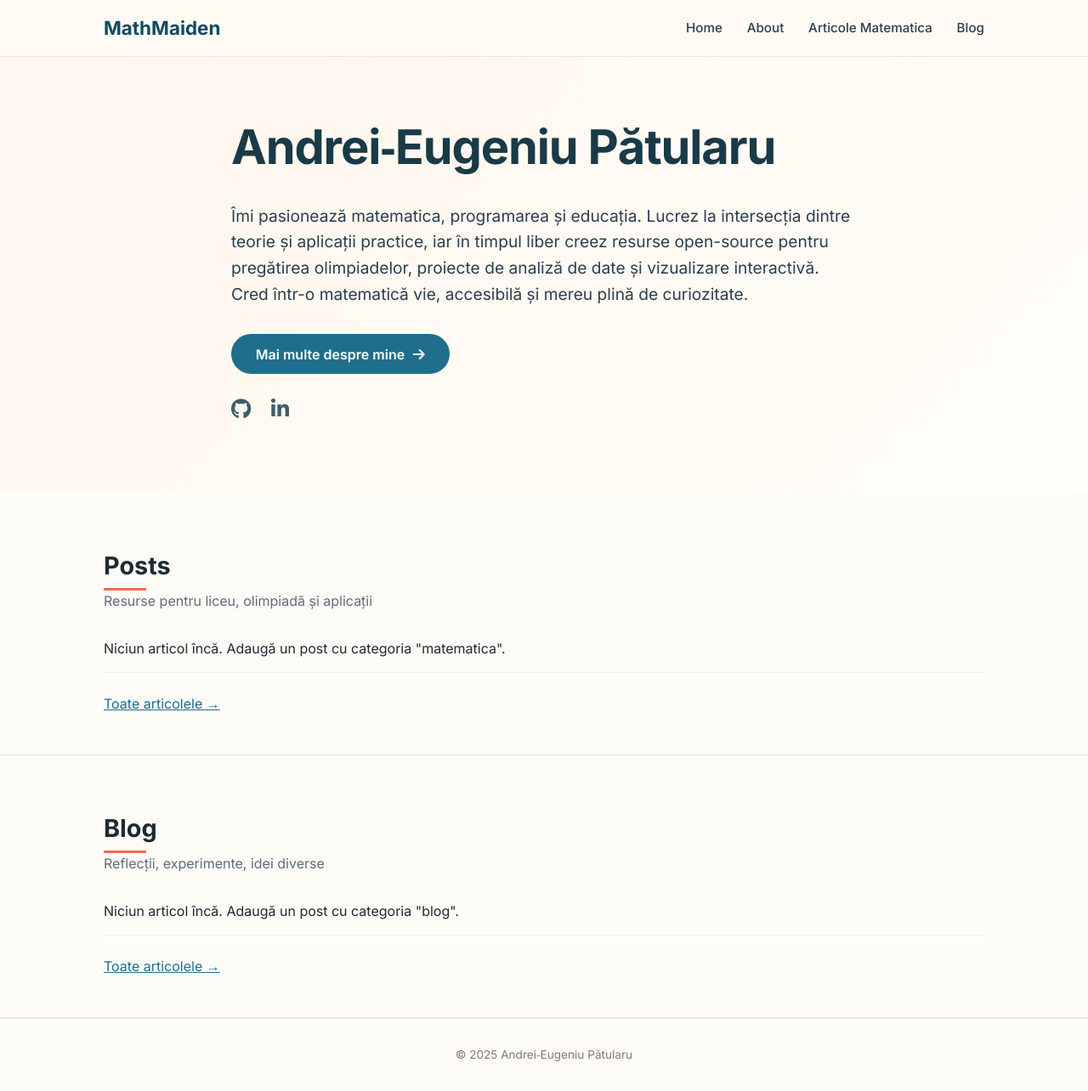
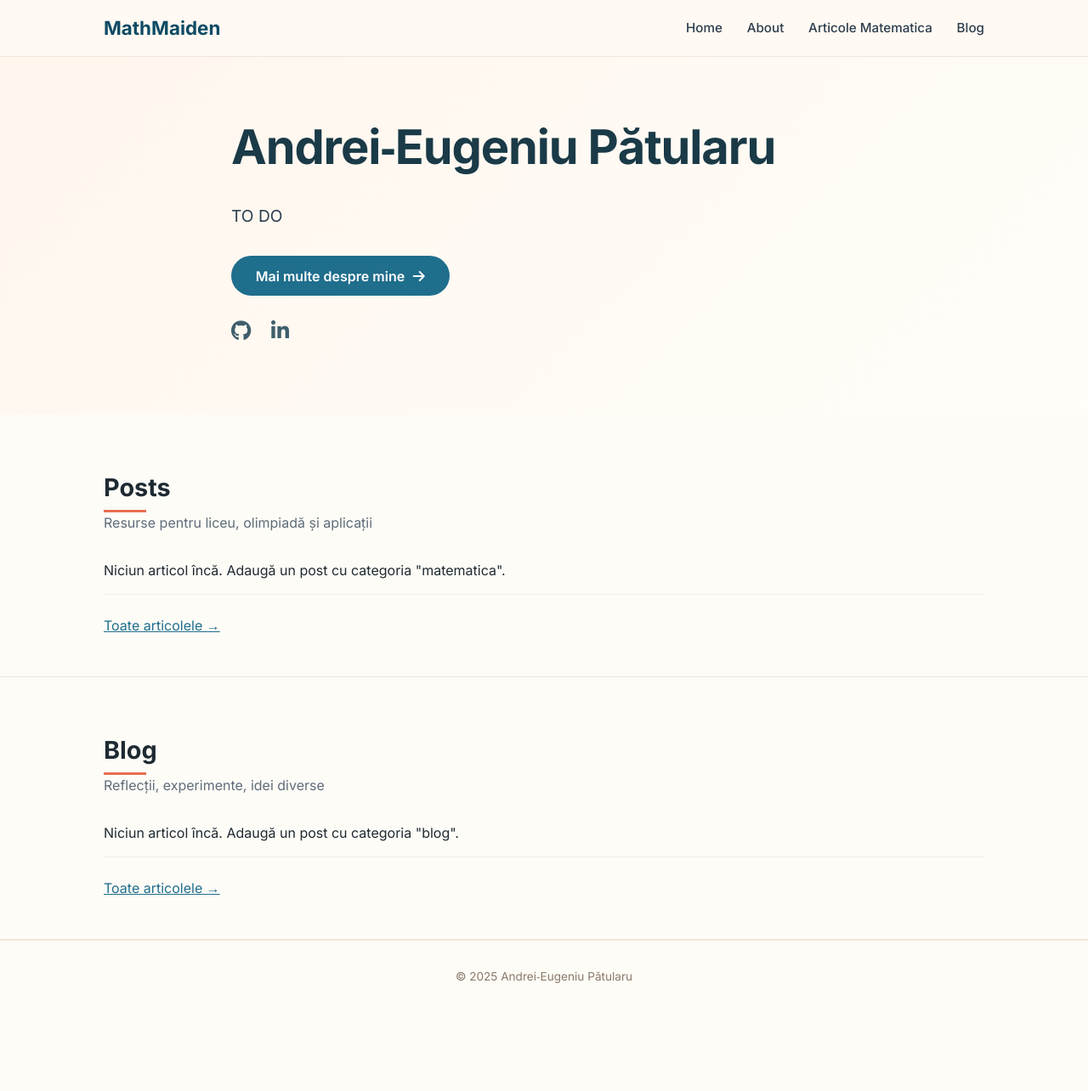
Before and after one commit to andrei121p/andreipatularu.github.io, a Jekyll site: the page built from index.md, in a window 1280 px wide and 1284 px high. Shown: the whole window at 85% size. Built offline with Jekyll 4.4.1, drawn with Linux system fonts in a browser that asks for light colours.

Commit message:
Update personal description in index.md
Replaced personal description with 'TO DO' placeholder.

```diff
--- a/index.md
+++ b/index.md
@@ -10,9 +10,7 @@ title: "MathMaiden"
         <div class="hero-titles">
         </div>
         <p class="hero-description">
-            Îmi pasionează matematica, programarea și educația. Lucrez la intersecția dintre teorie și aplicații practice,
-            iar în timpul liber creez resurse open-source pentru pregătirea olimpiadelor, proiecte de analiză de date și
-            vizualizare interactivă. Cred într-o matematică vie, accesibilă și mereu plină de curiozitate.
+            TO DO
         </p>
         <a href="#about" class="btn-more">Mai multe despre mine <i class="fas fa-arrow-right"></i></a>
         <div class="social-icons">
```
